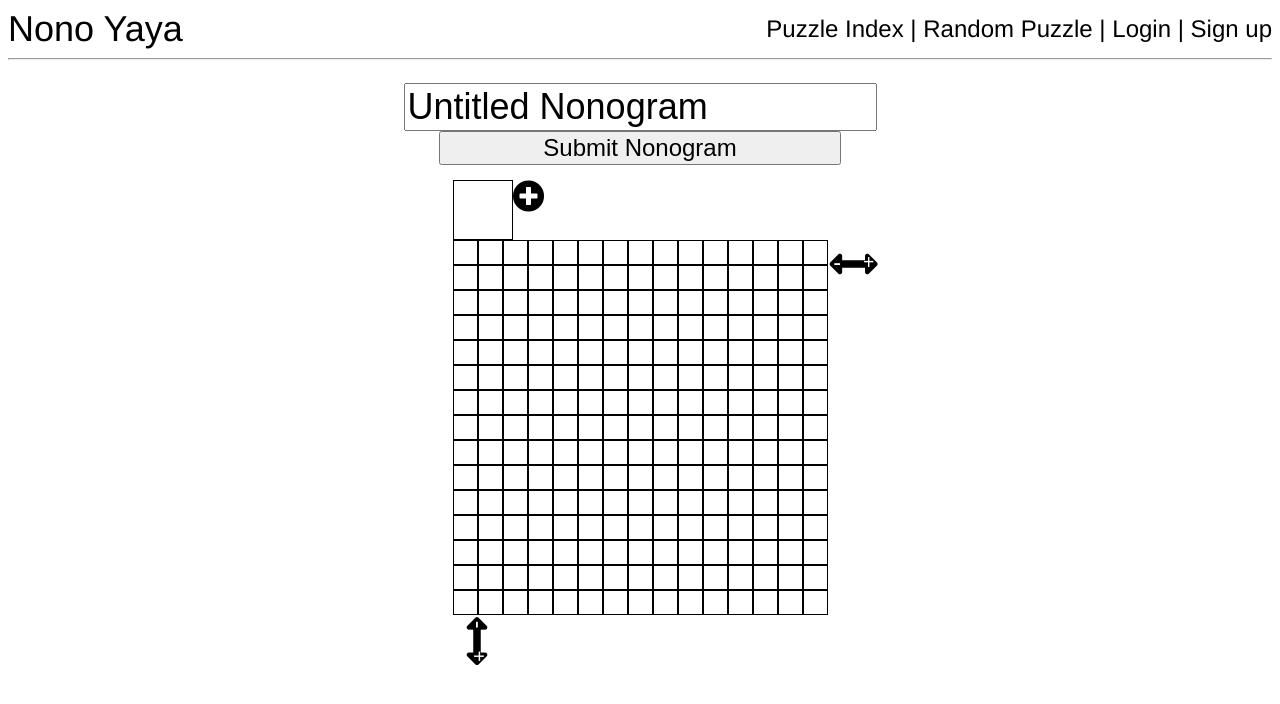
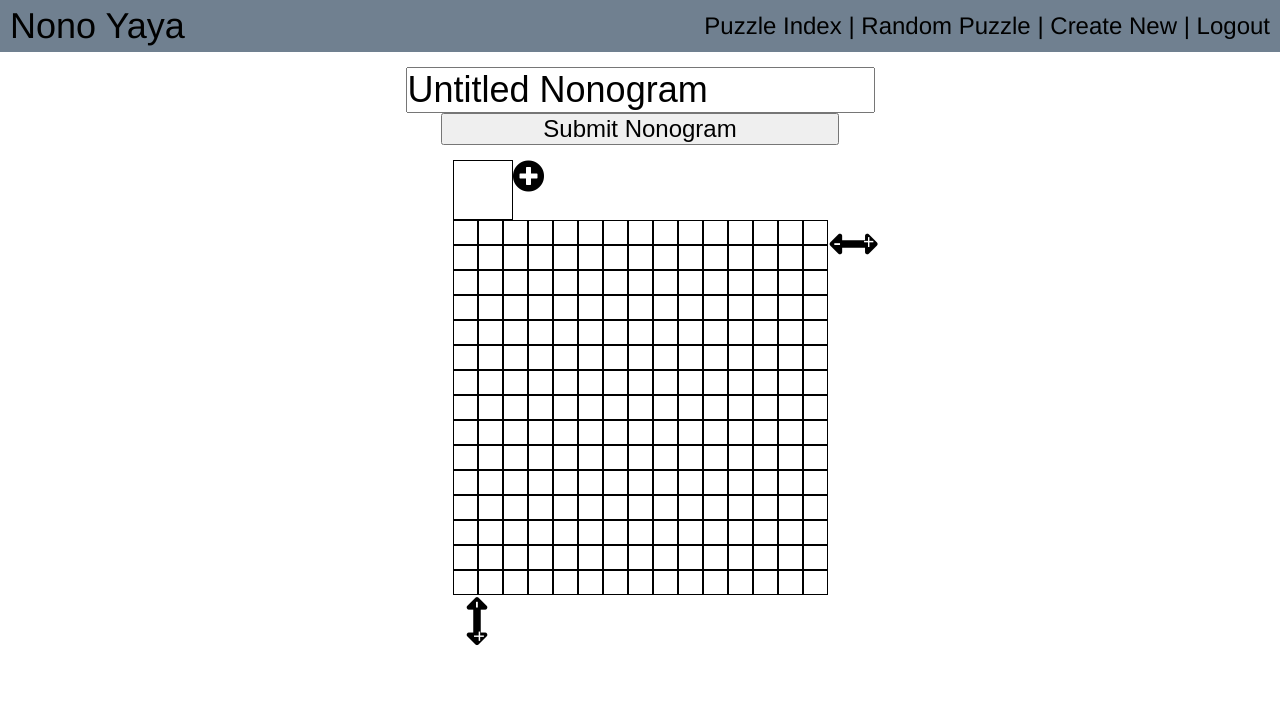
Before and after one commit to ZoomIsland/nonogram, a React (Create React App) app: page / in a window 1280 px wide. Shown: the top 704 px of the page. Built offline with nearby package versions, Linux system fonts and the light colour scheme.

Commit message:
Added Nav, no links yet

```diff
--- a/src/App.css
+++ b/src/App.css
@@ -1,3 +1,5 @@
 * {
   box-sizing: border-box;
+  margin: 0;
+  padding: 0;
 }
--- a/src/App.js
+++ b/src/App.js
@@ -7,7 +7,6 @@ function App() {
   return (
     <div className="App">
       <Nav />
-      <hr />
       {/* Router */}
       <GridCreator />
       {/* Footer */}
--- a/src/components/Nav/Nav.css
+++ b/src/components/Nav/Nav.css
@@ -2,6 +2,8 @@ header {
   display: flex;
   justify-content: space-between;
   font-family: Helvetica, sans-serif;
+  background: slategray;
+  padding: 5px 10px;
 }
 
 .siteTitle {
@@ -13,3 +15,7 @@ header {
   align-items: center;
   font-size: 24px;
 }
+
+.lineDivide {
+  font-weight: lighter;
+}
--- a/src/components/Nav/Nav.js
+++ b/src/components/Nav/Nav.js
@@ -1,3 +1,5 @@
+import { NavLink } from 'react-router-dom';
+
 import './Nav.css';
 
 function Nav() {
@@ -6,12 +8,19 @@ function Nav() {
       <div className="siteTitle">Nono Yaya</div>
       <div className="navLinks">
         <div className="allPuzzles">Puzzle Index</div>
-        <span>&nbsp;|&nbsp;</span>
+        <span className="lineDivide">&nbsp;|&nbsp;</span>
         <div className="randomPuzzle">Random Puzzle</div>
-        <span>&nbsp;|&nbsp;</span>
-        <div className="loginBtn">Login</div>
-        <span>&nbsp;|&nbsp;</span>
-        <div className="signupBtn">Sign up</div>
+        <span className="lineDivide">&nbsp;|&nbsp;</span>
+
+        {/* below is "logged in" version */}
+        <div className="newPuzzle">Create New</div>
+        <span className="lineDivide">&nbsp;|&nbsp;</span>
+        <div className="logoutBtn">Logout</div>
+
+        {/* below is the non-logged in version */}
+        {/* <div className="loginBtn">Login</div>
+        <span className="lineDivide">&nbsp;|&nbsp;</span>
+        <div className="signupBtn">Sign up</div> */}
       </div>
     </header>
   )
```
Also changed, not shown: 1 other file (tests, documents, lock files or other folders).
